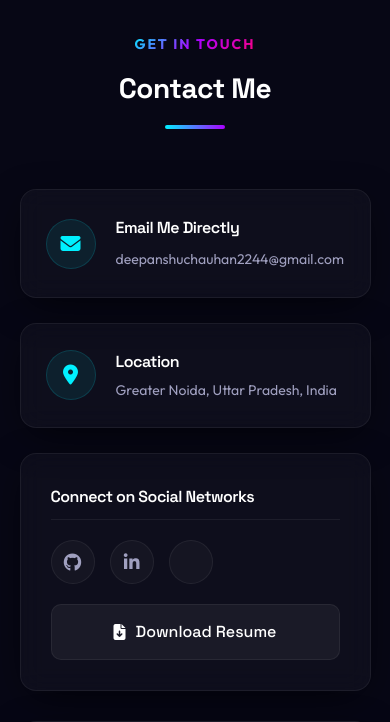
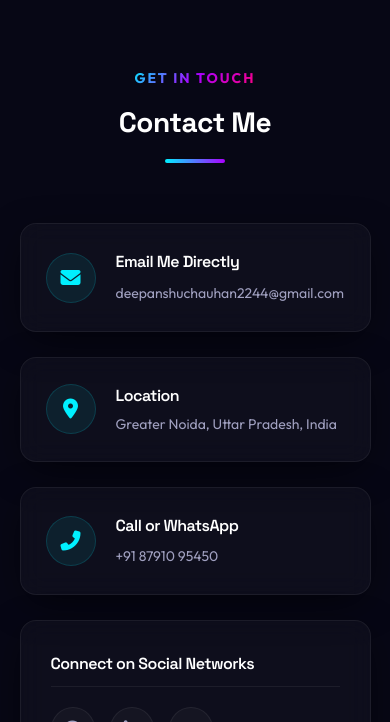
Before and after one commit to DeepanshuChauhan4422/DC-Portfolio, a Django app: page / in a window 390 px wide. Shown: the part 5120-5842 px from the top of the page. Run offline with Django 5.2, Linux system fonts and the light colour scheme; data that the repository does not hold is empty.

Commit message:
Add phone number to contact page and AI assistant context

```diff
--- a/portfolio/templates/portfolio/index.html
+++ b/portfolio/templates/portfolio/index.html
@@ -110,6 +110,7 @@
                         <div class="about-detail"><span class="label">Location:</span> <span>Greater Noida, India</span></div>
                         <div class="about-detail"><span class="label">Education:</span> <span>B.Tech CSE (AI &amp; ML)</span></div>
                         <div class="about-detail"><span class="label">Email:</span> <span>deepanshuchauhan2244@gmail.com</span></div>
+                        <div class="about-detail"><span class="label">Phone:</span> <span>+91 87910 95450</span></div>
                     </div>
                 </div>
             </div>
@@ -564,6 +565,14 @@
                     </div>
                 </div>
 
+                <div class="glass-card contact-detail-card">
+                    <div class="contact-icon-wrapper"><i class="fas fa-phone-alt"></i></div>
+                    <div class="contact-detail-text">
+                        <h4>Call or WhatsApp</h4>
+                        <a href="tel:+918791095450">+91 87910 95450</a>
+                    </div>
+                </div>
+
                 <div class="glass-card contact-socials-card">
                     <h4>Connect on Social Networks</h4>
                     <div class="contact-social-icons">
--- a/portfolio/views.py
+++ b/portfolio/views.py
@@ -165,6 +165,8 @@ Here are the facts about Deepanshu:
 - **Role**: Full Stack Developer | AI Application Developer | Software Engineer
 - **Core Tagline**: Building intelligent, scalable, and modern web applications with Python, Django, AI, and modern web technologies.
 - **Location**: Greater Noida, India
+- **Phone**: +91 87910 95450
+- **Email**: deepanshuchauhan2244@gmail.com
 - **Education**: B.Tech in Computer Science & Engineering (Specialization in AI & Machine Learning) from KCC Institute of Technology and Management (2022-2026).
 - **Core Technical Stack**:
   - Languages: Python, JavaScript, HTML5, CSS3.
@@ -216,9 +218,8 @@ Here are the facts about Deepanshu:
             return ("Deepanshu is pursuing a B.Tech in Computer Science & Engineering (specializing in AI & Machine Learning) from KCC Institute of Technology and Management (2022-2026).")
 
         # Contact/Hire
-        if 'contact' in msg or 'hire' in msg or 'email' in msg or 'resume' in msg:
-            return ("You can get in touch with Deepanshu by filling out the Contact Form below, emailing him directly, or checking out his GitHub and LinkedIn profiles! "
-                    "I can assure you he is ready to build scalable, intelligent software for your team.")
+        if 'contact' in msg or 'hire' in msg or 'email' in msg or 'resume' in msg or 'phone' in msg or 'call' in msg:
+            return ("You can get in touch with Deepanshu by filling out the Contact Form below, calling or messaging him at +91 87910 95450, emailing him at deepanshuchauhan2244@gmail.com, or checking out his GitHub and LinkedIn profiles!")
 
         # AI
         if 'ai' in msg or 'gemini' in msg or 'chatgpt' in msg:
```
